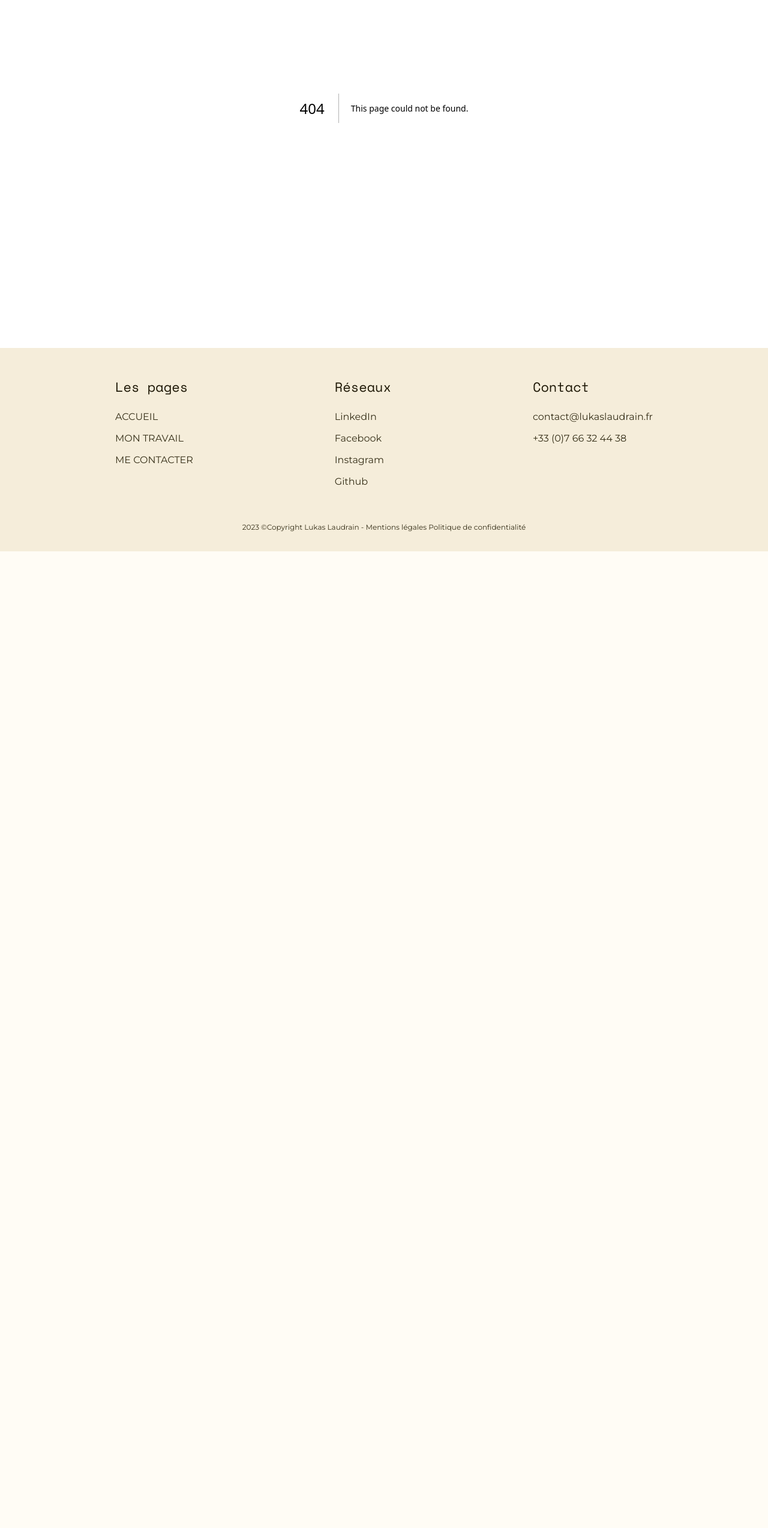
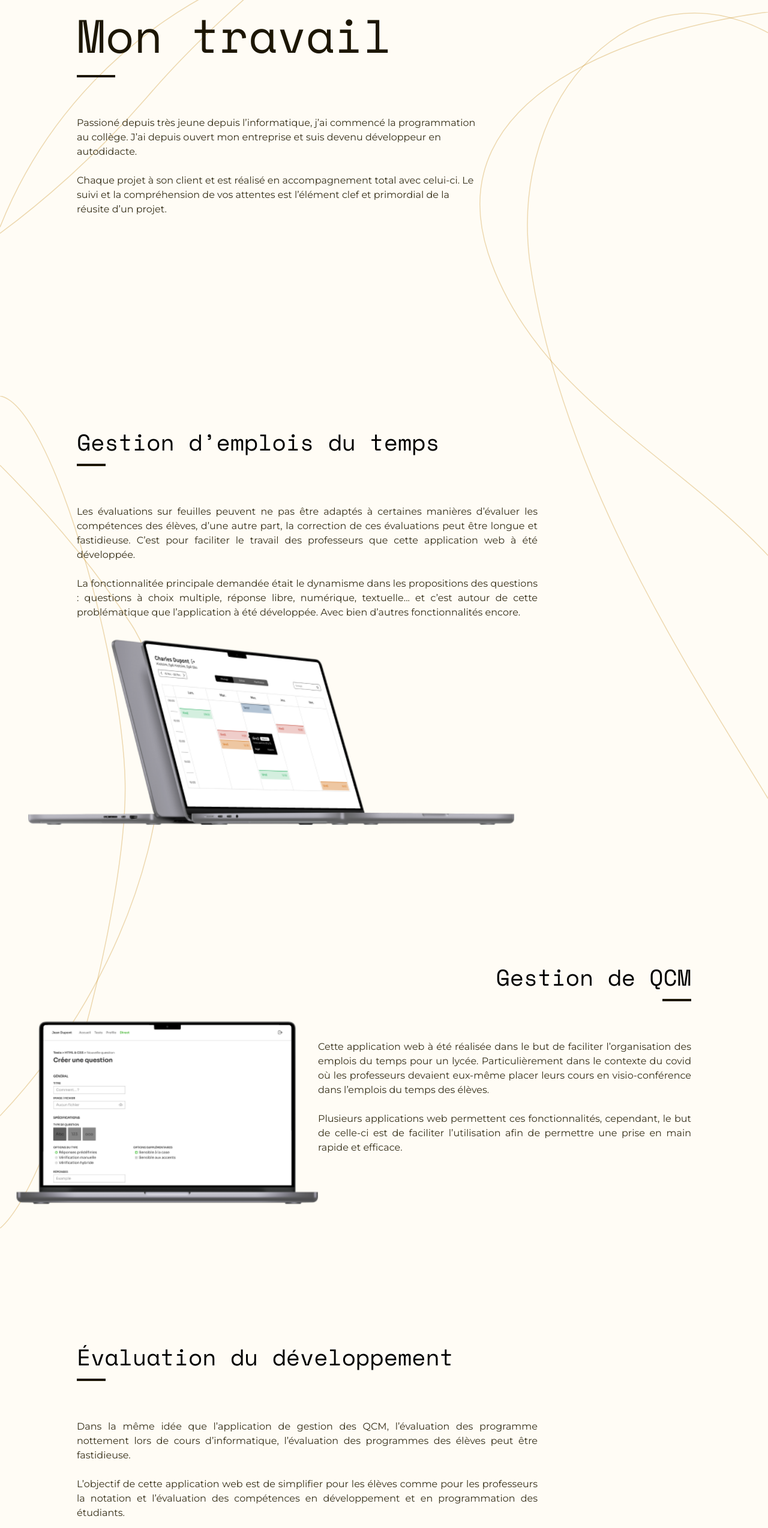
Before and after one commit to ctrl-plus-w/portfolio-v3, a Next.js app: page /work in a window 1280 px wide. Before the commit this address had no page. Shown: the part 220-2767 px from the top of the page at 60% size. Before the commit the page ends 1139 px from the top, so only its background shows below. Built offline with nearby package versions, Linux system fonts and the light colour scheme.

Commit message:
:truck: Made the work page

```diff
--- /dev/null
+++ b/src/pages/work.tsx
@@ -0,0 +1,153 @@
+import Image from 'next/image';
+
+import Header from '@element/Header';
+import Separator from '@element/Separator';
+
+import type { ReactElement } from 'react';
+
+import arrowDown from '../../public/icons/scroll-button.svg';
+
+import appExampleImage1 from '../../public/images/app_example_1.png';
+import appExampleImage2 from '../../public/images/app_example_2.png';
+import appExampleImage3 from '../../public/images/app_example_3.png';
+import useBreakpoints from '@hook/useBreakpoints';
+import { renderIf } from '@helper/react';
+
+const Work = (): ReactElement => {
+  const { greaterThan } = useBreakpoints();
+
+  return (
+    <>
+      <section className="flex flex-col h-screen px-8 pt-32 pb-16 lg:px-32 lg:py-0 lg:justify-center">
+        <Header type={1} className="font-mono text-primary">
+          Mon travail
+        </Header>
+        <Separator size="big" />
+
+        <p className="text-primaryLight mt-16 lg:max-w-2xl">
+          Passioné depuis très jeune depuis l’informatique, j’ai commencé la
+          programmation au collège. J’ai depuis ouvert mon entreprise et suis
+          devenu développeur en autodidacte.
+          <br />
+          <br />
+          Chaque projet à son client et est réalisé en accompagnement total avec
+          celui-ci. Le suivi et la compréhension de vos attentes est l’élément
+          clef et primordial de la réusite d’un projet.
+        </p>
+
+        {renderIf(
+          !greaterThan('md'),
+          <Image
+            src={arrowDown}
+            alt="Arrow Down"
+            className="self-center mt-auto"
+          />
+        )}
+      </section>
+
+      <section className="px-8 py-16 lg:py-32 md:px-32 2xl:px-64">
+        <Header type={2} className="font-mono">
+          Gestion d’emplois du temps
+        </Header>
+        <Separator size="normal" />
+
+        <div className="relative flex flex-col 2xl:flex-row">
+          <p className="text-primaryLight mt-16 text-justify lg:max-w-3xl">
+            Les évaluations sur feuilles peuvent ne pas être adaptés à certaines
+            manières d’évaluer les compétences des élèves, d’une autre part, la
+            correction de ces évaluations peut être longue et fastidieuse. C’est
+            pour faciliter le travail des professeurs que cette application web
+            à été développée.
+            <br />
+            <br />
+            La fonctionnalitée principale demandée était le dynamisme dans les
+            propositions des questions : questions à choix multiple, réponse
+            libre, numérique, textuelle... et c’est autour de cette
+            problématique que l’application à été développée. Avec bien d’autres
+            fonctionnalités encore.
+          </p>
+
+          <Image
+            src={appExampleImage1}
+            alt="Project1 Image"
+            className="mt-16 transform scale-125"
+          />
+        </div>
+      </section>
+
+      <section className="flex flex-col items-end px-8 py-16 lg:py-32 md:px-32 2xl:px-64">
+        <Header type={2} className="font-mono">
+          Gestion de QCM
+        </Header>
+        <Separator size="normal" />
+
+        <div className="flex flex-col justify-between items-center lg:items-start lg:justify-end lg:flex-row-reverse lg:w-full">
+          <p className="text-primaryLight mt-16 text-justify lg:max-w-3xl">
+            Cette application web à été réalisée dans le but de faciliter
+            l’organisation des emplois du temps pour un lycée. Particulièrement
+            dans le contexte du covid où les professeurs devaient eux-même
+            placer leurs cours en visio-conférence dans l’emplois du temps des
+            élèves.
+            <br />
+            <br />
+            Plusieurs applications web permettent ces fonctionnalités,
+            cependant, le but de celle-ci est de faciliter l’utilisation afin de
+            permettre une prise en main rapide et efficace.
+          </p>
+
+          <Image
+            src={appExampleImage2}
+            alt="Project2 Image"
+            className="mt-16 transform scale-125 origin-right"
+          />
+        </div>
+      </section>
+
+      <section className="px-8 py-16 lg:py-32 md:px-32 2xl:px-64">
+        <Header type={2} className="font-mono">
+          Évaluation du développement
+        </Header>
+        <Separator size="normal" />
+
+        <div className="flex flex-col 2xl:flex-row">
+          <p className="text-primaryLight mt-16 text-justify lg:max-w-3xl">
+            Dans la même idée que l’application de gestion des QCM, l’évaluation
+            des programme nottement lors de cours d’informatique, l’évaluation
+            des programmes des élèves peut être fastidieuse.
+            <br />
+            <br />
+            L’objectif de cette application web est de simplifier pour les
+            élèves comme pour les professeurs la notation et l’évaluation des
+            compétences en développement et en programmation des étudiants.
+          </p>
+
+          <Image
+            src={appExampleImage3}
+            alt="Project3 Image"
+            className="mt-16 transform scale-125"
+          />
+        </div>
+      </section>
+
+      <section className="mt-16 mb-11 flex flex-col items-center">
+        <p className="text-primary text-2xl font-medium text-center lg:max-w-xl">
+          Une idée en tête ? Besoin d’aide pour vôtre transition digitale ?
+        </p>
+
+        <div className="relative my-8 h-16 w-[1.25px] bg-primary">
+          <div className="absolute -top-[2px] -left-[1.375px] w-1 h-1 rounded-full bg-primary transform"></div>
+          <div className="absolute -bottom-[2px] -left-[1.375px] w-1 h-1 rounded-full bg-primary transform"></div>
+        </div>
+
+        <a
+          href="/contact"
+          className="block rounded-xl bg-secondaryBright px-7 py-3 font-mono text-xl"
+        >
+          Se rencontrer
+        </a>
+      </section>
+    </>
+  );
+};
+
+export default Work;
```
